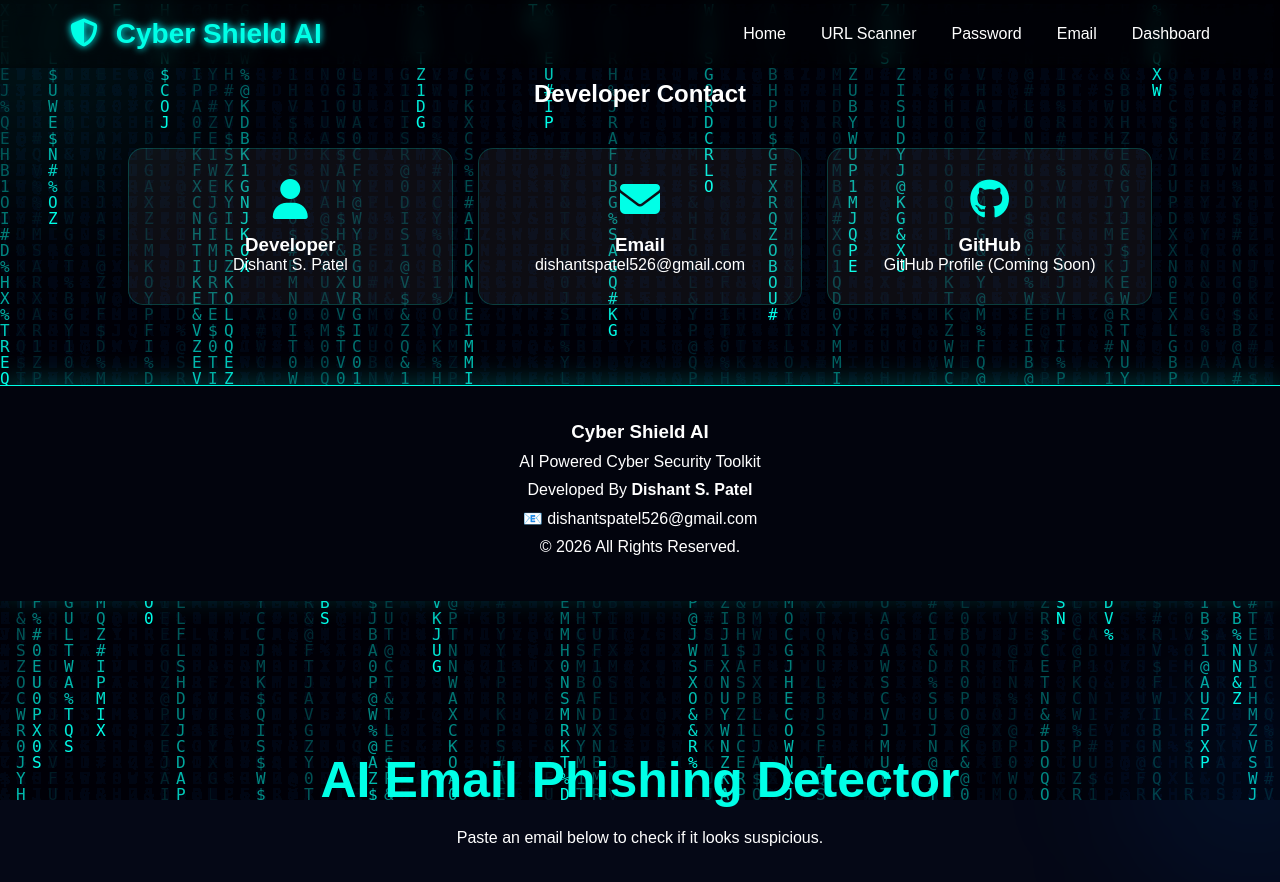
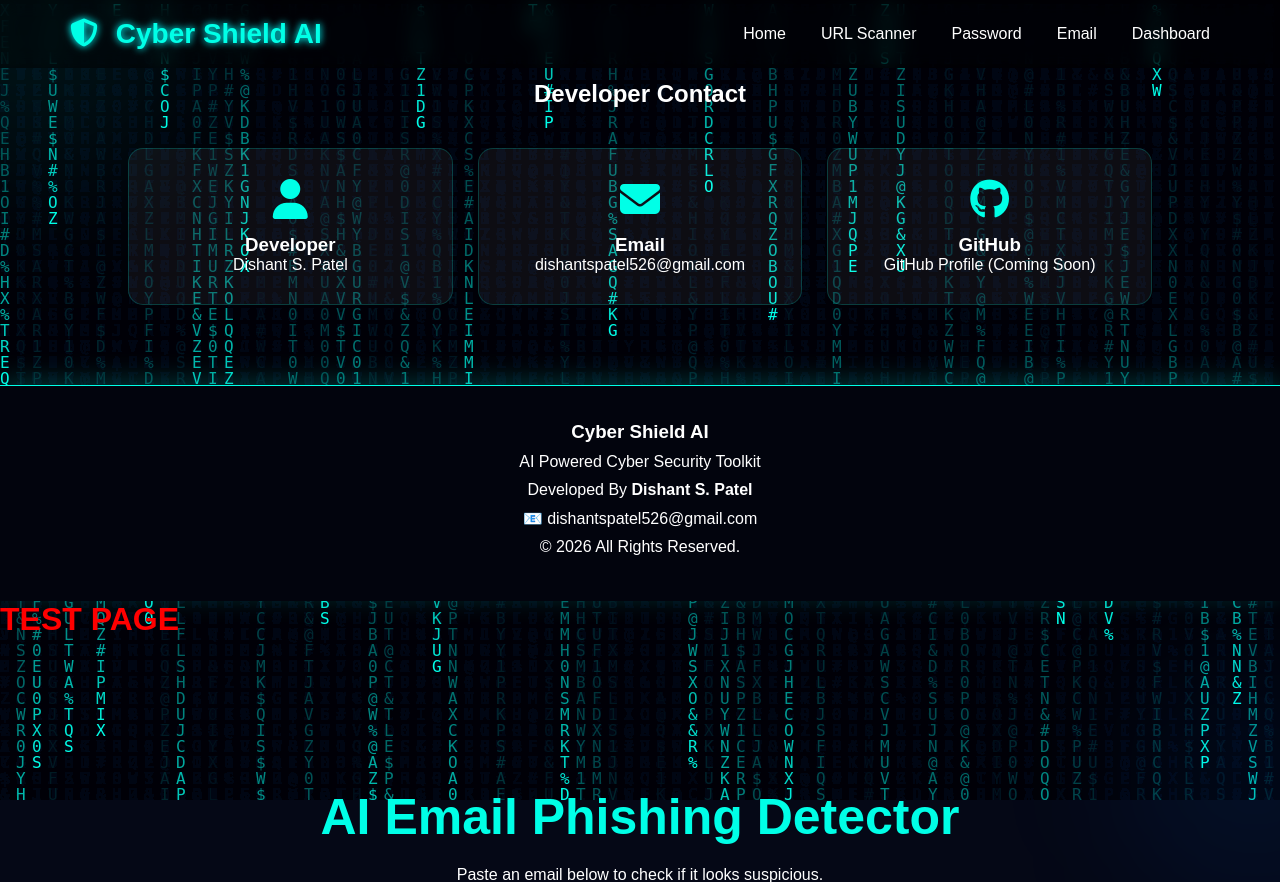
Before and after one commit to dishantspatel526-rgb/CyberShieldAI, a Flask app: page /email in a window 1280 px wide. Shown: the top 882 px of the page. Run offline with Flask 3, Linux system fonts and the light colour scheme.

Commit message:
test index

```diff
--- a/templates/email.html
+++ b/templates/email.html
@@ -68,6 +68,7 @@
 </head>
 
 <body>
+<h1 style="color: red;">TEST PAGE</h1>
 
 <canvas id="matrix"></canvas>
 
```
